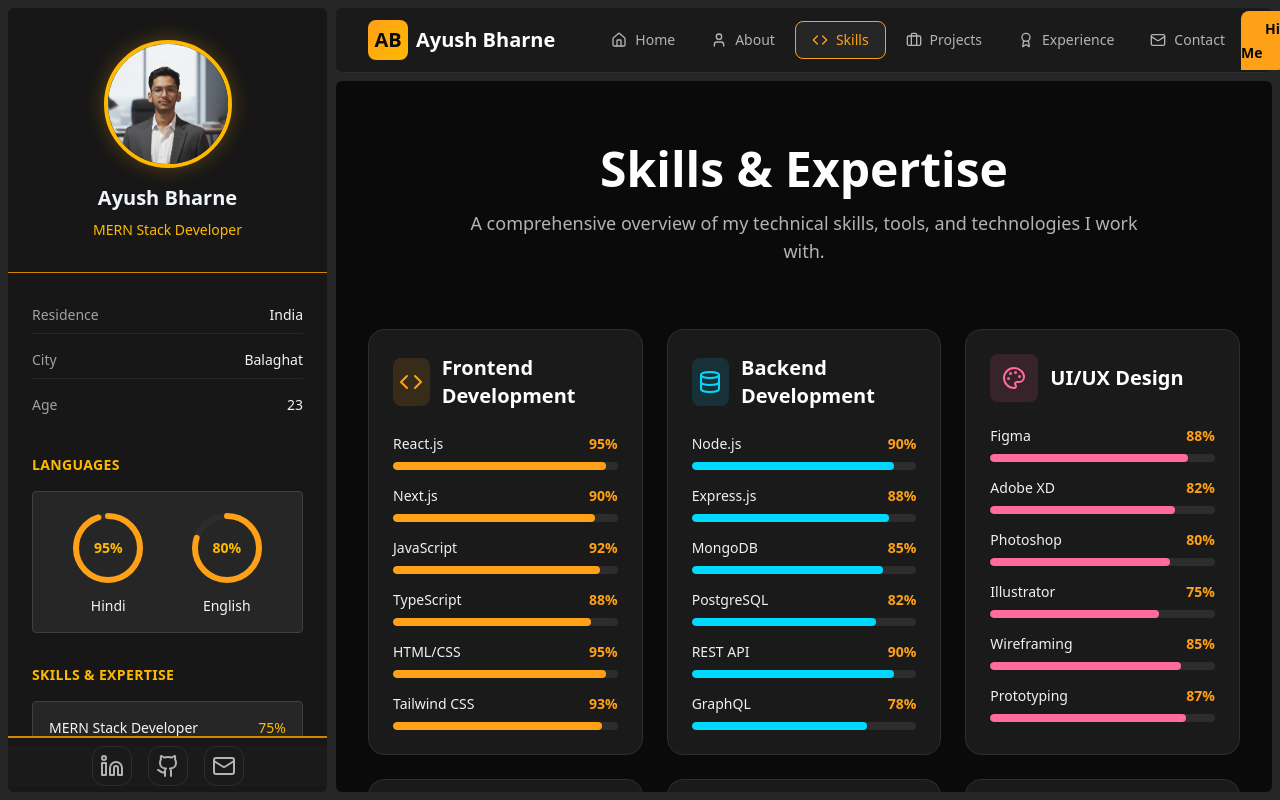
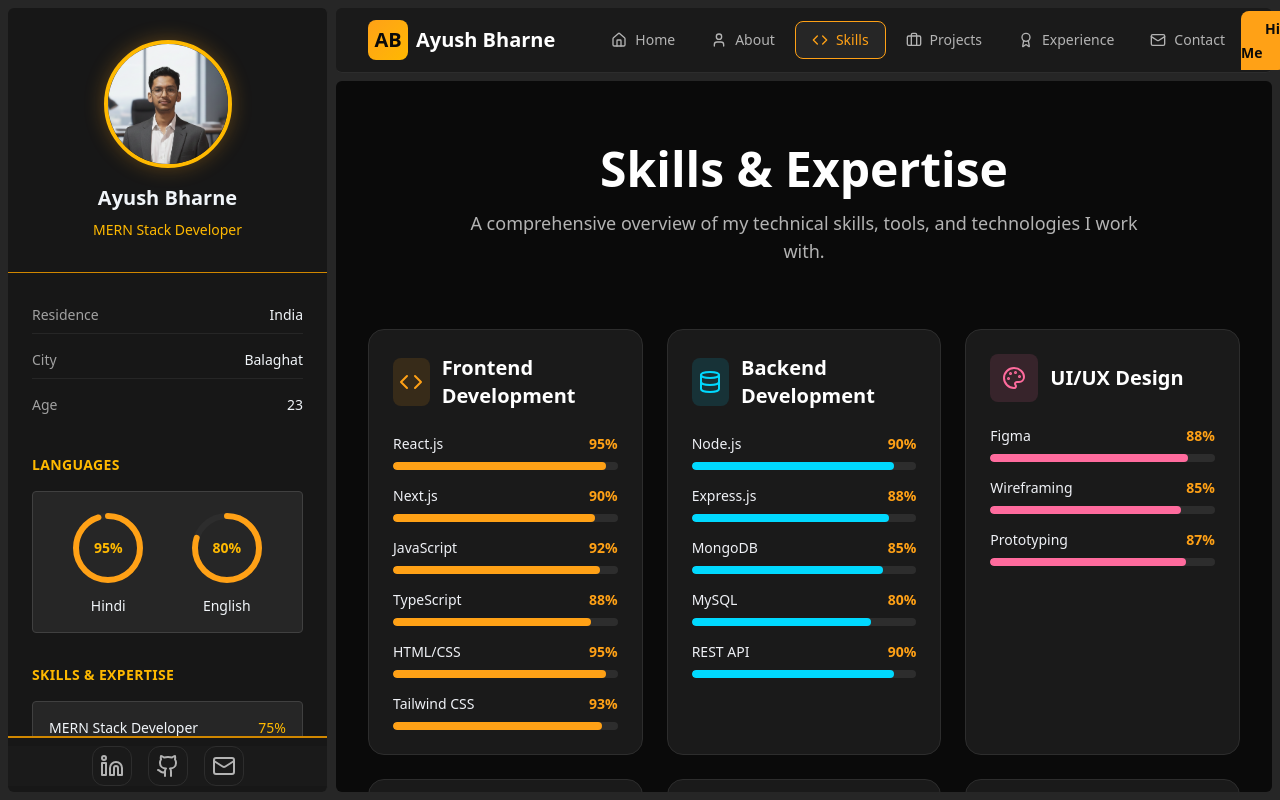
Before and after one commit to ayushbharne1/portfolio-website, a React (Vite) app: page /skills in a window 1280 px wide. Built offline with nearby package versions, Linux system fonts and the light colour scheme.

Commit message:
skills section updated

```diff
--- a/src/pages/skills/Skills.jsx
+++ b/src/pages/skills/Skills.jsx
@@ -24,9 +24,11 @@ const Skills = () => {
         { name: 'Node.js', level: 90 },
         { name: 'Express.js', level: 88 },
         { name: 'MongoDB', level: 85 },
-        { name: 'PostgreSQL', level: 82 },
+        { name: 'MySQL', level: 80 },
+        // { name: 'PostgreSQL', level: 82 },
         { name: 'REST API', level: 90 },
-        { name: 'GraphQL', level: 78 }
+
+        // { name: 'GraphQL', level: 78 }
       ]
     },
     {
@@ -35,9 +37,9 @@ const Skills = () => {
       color: '#ff6b9d',
       skills: [
         { name: 'Figma', level: 88 },
-        { name: 'Adobe XD', level: 82 },
-        { name: 'Photoshop', level: 80 },
-        { name: 'Illustrator', level: 75 },
+        // { name: 'Adobe XD', level: 82 },
+        // { name: 'Photoshop', level: 80 },
+        // { name: 'Illustrator', level: 75 },
         { name: 'Wireframing', level: 85 },
         { name: 'Prototyping', level: 87 }
       ]
@@ -50,7 +52,7 @@ const Skills = () => {
         { name: 'Git', level: 92 },
         { name: 'GitHub', level: 90 },
         { name: 'GitLab', level: 85 },
-        { name: 'Bitbucket', level: 80 },
+        // { name: 'Bitbucket', level: 50 },
         { name: 'Git Flow', level: 88 },
         { name: 'CI/CD', level: 82 }
       ]
@@ -60,9 +62,9 @@ const Skills = () => {
       title: 'Cloud & DevOps',
       color: '#4285f4',
       skills: [
-        { name: 'AWS', level: 80 },
+        // { name: 'AWS', level: 80 },
         { name: 'Docker', level: 85 },
-        { name: 'Kubernetes', level: 75 },
+        // { name: 'Kubernetes', level: 75 },
         { name: 'Vercel', level: 90 },
         { name: 'Netlify', level: 88 },
         { name: 'Linux', level: 82 }
@@ -74,9 +76,10 @@ const Skills = () => {
       color: '#34a853',
       skills: [
         { name: 'Redux', level: 87 },
-        { name: 'Jest', level: 80 },
+        { name: 'Gsap', level: 80 },
+        // { name: 'Jest', level: 80 },
         { name: 'Webpack', level: 78 },
-        { name: 'Firebase', level: 85 },
+        // { name: 'Firebase', level: 85 },
         { name: 'Socket.io', level: 82 },
         { name: 'WebRTC', level: 75 }
       ]
@@ -84,31 +87,31 @@ const Skills = () => {
   ];
 
   const languages = [
-    { name: 'English', level: 95 },
-    { name: 'Hindi', level: 100 }
+    { name: 'English', level: 80 },
+    { name: 'Hindi', level: 95 }
   ];
 
   const certifications = [
     {
-      title: 'AWS Certified Developer',
-      issuer: 'Amazon Web Services',
+      title: 'Java Algorithms and Data Structures',
+      issuer: 'Sheryians',
+      year: '2025'
+    },
+    {
+      title: 'React js',
+      issuer: 'Sheryians',
       year: '2024'
     },
     {
-      title: 'React Advanced Patterns',
-      issuer: 'Udemy',
+      title: 'Backend Development',
+      issuer: 'Sheryians',
+      year: '2024'
+    },
+    {
+      title: 'Frontend Development',
+      issuer: 'Sheryians',
       year: '2023'
     },
-    {
-      title: 'Full Stack Web Development',
-      issuer: 'Coursera',
-      year: '2023'
-    },
-    {
-      title: 'UI/UX Design Specialization',
-      issuer: 'Google',
-      year: '2022'
-    }
   ];
 
   return (
@@ -236,10 +239,10 @@ const Skills = () => {
         {/* Stats Section */}
         <div className="mt-16 grid grid-cols-2 lg:grid-cols-4 gap-6">
           {[
-            { value: '50+', label: 'Technologies' },
-            { value: '100+', label: 'Projects Completed' },
-            { value: '5+', label: 'Years Experience' },
-            { value: '15+', label: 'Certifications' }
+            { value: '2+', label: 'Technologies' },
+            { value: '5+', label: 'Projects Completed' },
+            { value: 'Fresher', label: 'Experience' },
+            { value: '5+', label: 'Certifications' }
           ].map((stat, index) => (
             <div
               key={index}
```
